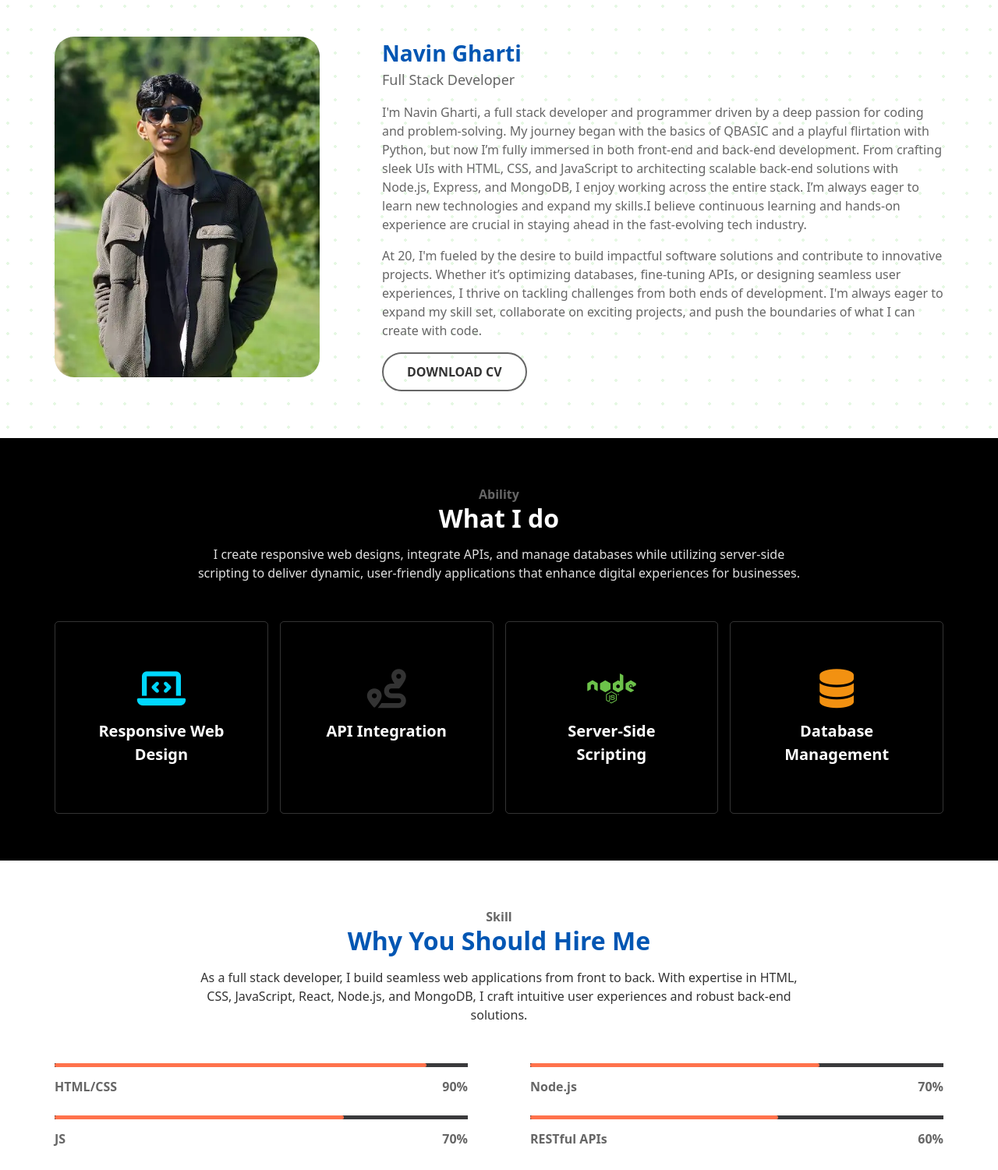
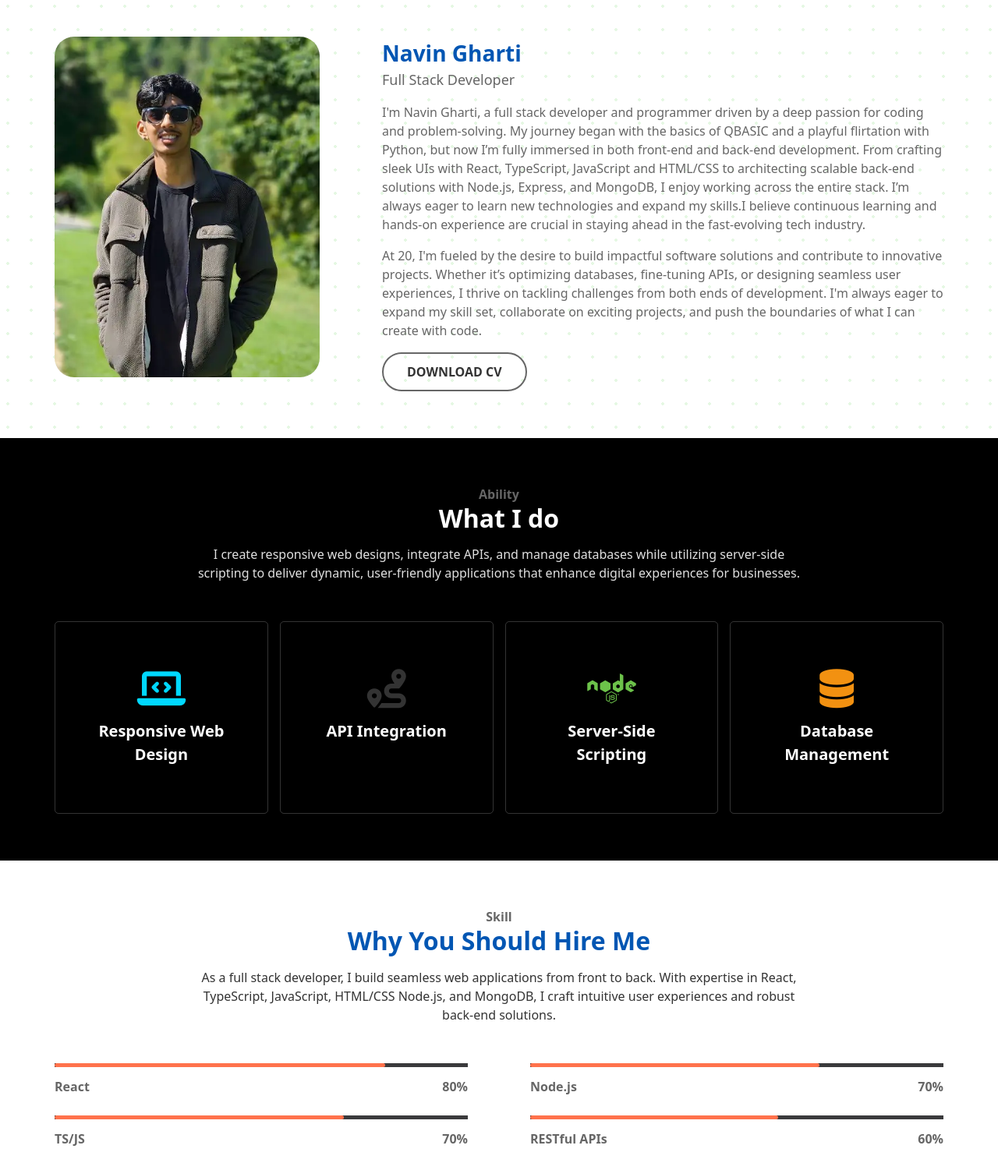
Before and after one commit to navin432/My-Portfolio, a website: page public/index.html in a window 1280 px wide. Shown: the part 763-2264 px from the top of the page at 78% size. Drawn offline with nearby package versions, Linux system fonts and the light colour scheme.

Commit message:
Update Skills

```diff
--- a/public/index.html
+++ b/public/index.html
@@ -137,12 +137,13 @@
               a deep passion for coding and problem-solving. My journey began
               with the basics of QBASIC and a playful flirtation with Python,
               but now I’m fully immersed in both front-end and back-end
-              development. From crafting sleek UIs with HTML, CSS, and
-              JavaScript to architecting scalable back-end solutions with
-              Node.js, Express, and MongoDB, I enjoy working across the entire
-              stack. I’m always eager to learn new technologies and expand my
-              skills.I believe continuous learning and hands-on experience are
-              crucial in staying ahead in the fast-evolving tech industry.
+              development. From crafting sleek UIs with React, TypeScript,
+              JavaScript and HTML/CSS to architecting scalable back-end
+              solutions with Node.js, Express, and MongoDB, I enjoy working
+              across the entire stack. I’m always eager to learn new
+              technologies and expand my skills.I believe continuous learning
+              and hands-on experience are crucial in staying ahead in the
+              fast-evolving tech industry.
             </p>
             <p class="text-mute">
               At 20, I'm fueled by the desire to build impactful software
@@ -211,9 +212,9 @@
           </div>
           <p class="intro__content">
             As a full stack developer, I build seamless web applications from
-            front to back. With expertise in HTML, CSS, JavaScript, React,
-            Node.js, and MongoDB, I craft intuitive user experiences and robust
-            back-end solutions.
+            front to back. With expertise in React, TypeScript, JavaScript,
+            HTML/CSS Node.js, and MongoDB, I craft intuitive user experiences
+            and robust back-end solutions.
           </p>
         </div>
         <article class="grid grid--1x2--big">
@@ -223,8 +224,8 @@
                 <div class="skill__line--content"></div>
               </div>
               <div class="skill__details">
-                <div class="skill__name">HTML/CSS</div>
-                <div class="skill__level" data-skill="90">0%</div>
+                <div class="skill__name">React</div>
+                <div class="skill__level" data-skill="80">0%</div>
               </div>
             </div>
             <div class="skill">
@@ -232,7 +233,7 @@
                 <div class="skill__line--content"></div>
               </div>
               <div class="skill__details">
-                <div class="skill__name">JS</div>
+                <div class="skill__name">TS/JS</div>
                 <div class="skill__level" data-skill="70">0%</div>
               </div>
             </div>
```
Also changed, not shown: 1 other file.
